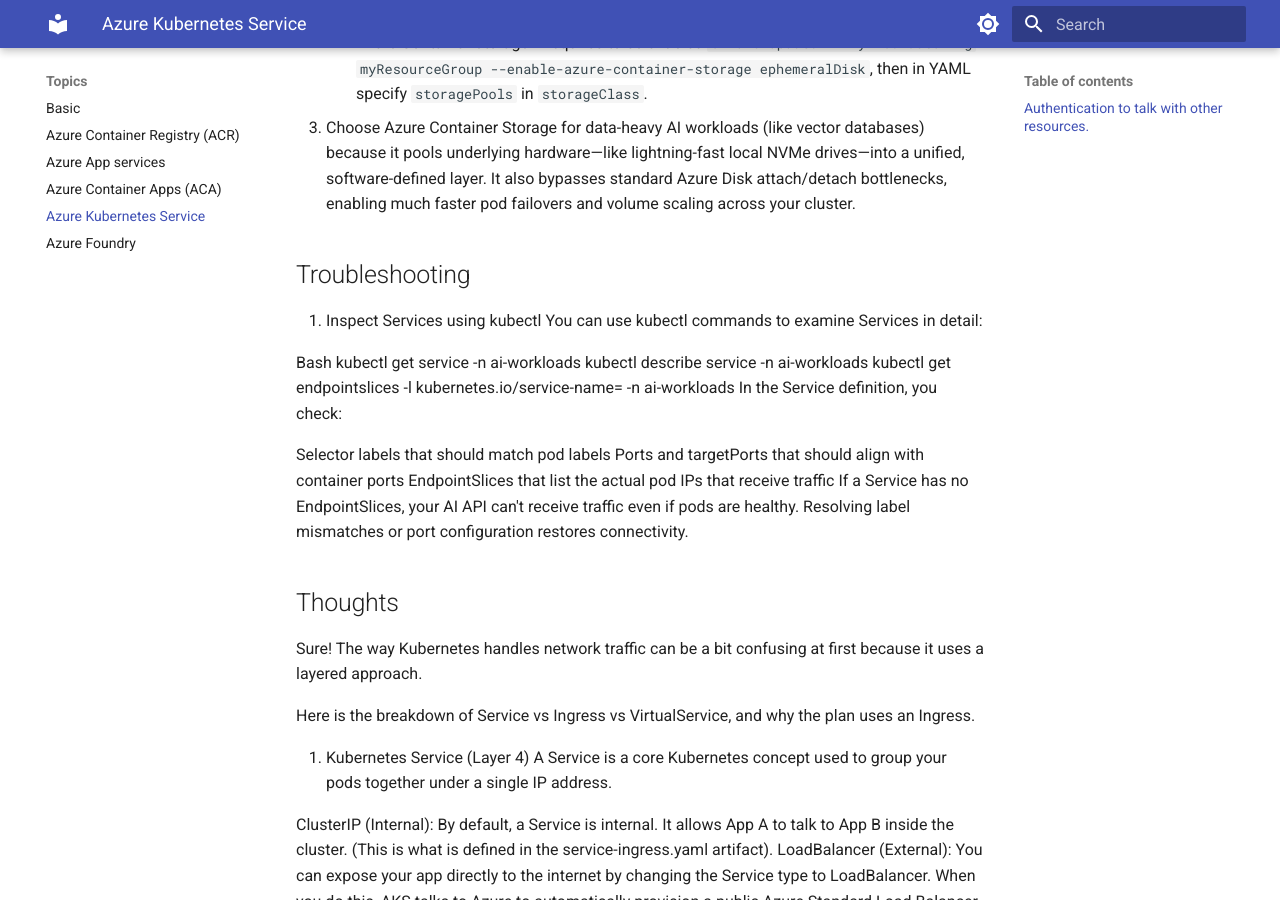
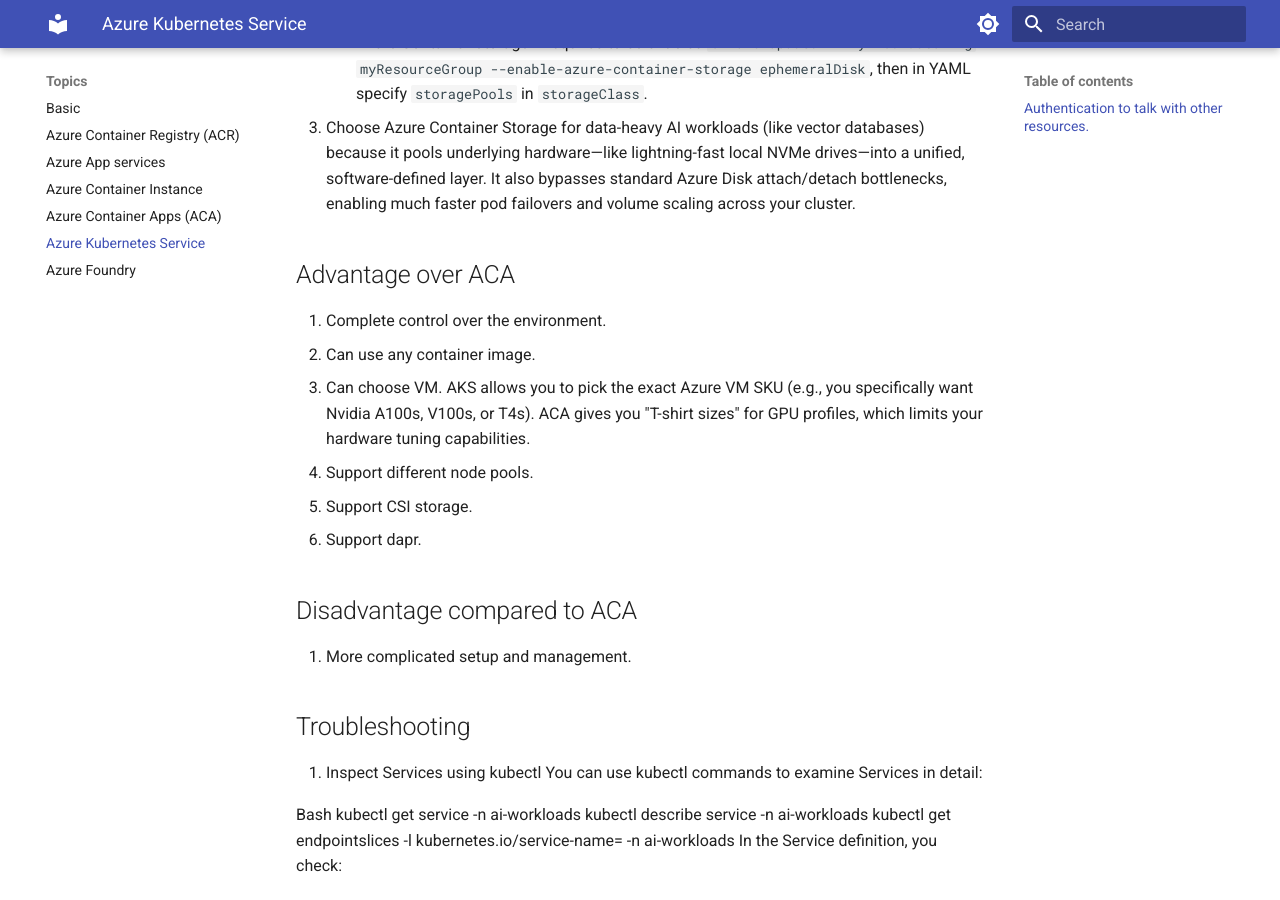
Before and after one commit to yoonghan/AI-Cloud-Developer, an MkDocs documentation site: the page built from docs/AzureKubernetes.md, in a window 1280 px wide and 900 px high, scrolled down 2957 px. Built offline with MkDocs 1.6.1 and Material for MkDocs 9.7.7, drawn with Linux system fonts in a browser that asks for light colours.

Commit message:
Update docs.

```diff
--- a/docs/AzureKubernetes.md
+++ b/docs/AzureKubernetes.md
@@ -158,6 +158,17 @@
     - Azure Container Storage - Requires to be enabled `az aks update -n myAKSCluster -g myResourceGroup --enable-azure-container-storage ephemeralDisk`, then in YAML specify `storagePools` in `storageClass`.
 3. Choose Azure Container Storage for data-heavy AI workloads (like vector databases) because it pools underlying hardware—like lightning-fast local NVMe drives—into a unified, software-defined layer. It also bypasses standard Azure Disk attach/detach bottlenecks, enabling much faster pod failovers and volume scaling across your cluster.
 
+## Advantage over ACA
+1. Complete control over the environment.
+2. Can use any container image.
+3. Can choose VM. AKS allows you to pick the exact Azure VM SKU (e.g., you specifically want Nvidia A100s, V100s, or T4s). ACA gives you "T-shirt sizes" for GPU profiles, which limits your hardware tuning capabilities.
+4. Support different node pools.
+5. Support CSI storage.
+6. Support dapr.
+
+## Disadvantage compared to ACA
+1. More complicated setup and management.
+
 ## Troubleshooting
 1. Inspect Services using kubectl
 You can use kubectl commands to examine Services in detail:
--- a/mkdocs.yml
+++ b/mkdocs.yml
@@ -30,6 +30,7 @@
     - Basic.md
     - AzureContainerRegistry.md
     - AzureAppServices.md
+    - AzureContainerInstance.md
     - AzureContainerApps.md
     - AzureKubernetes.md
     - AzureFoundry.md
```
Also changed, not shown: docs/AzureContainerInstance.md (added, +3 -0 lines).
